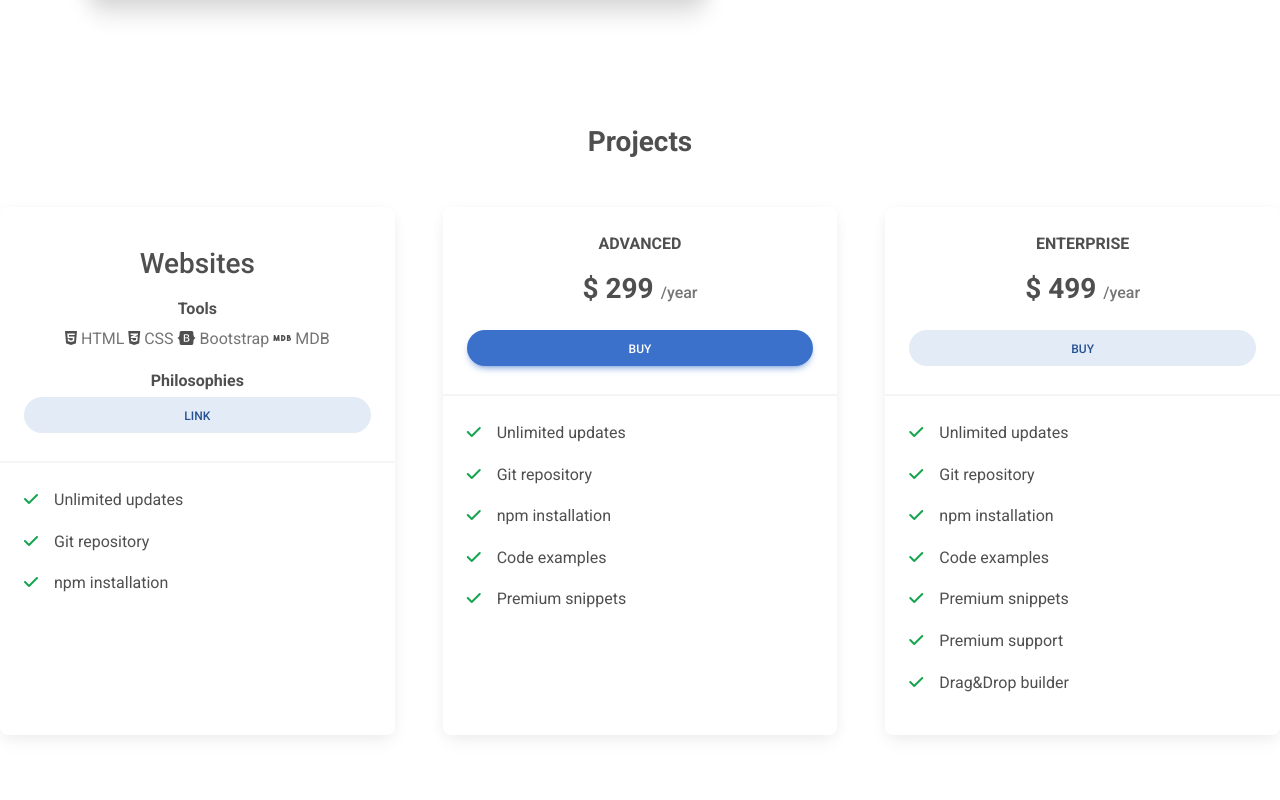
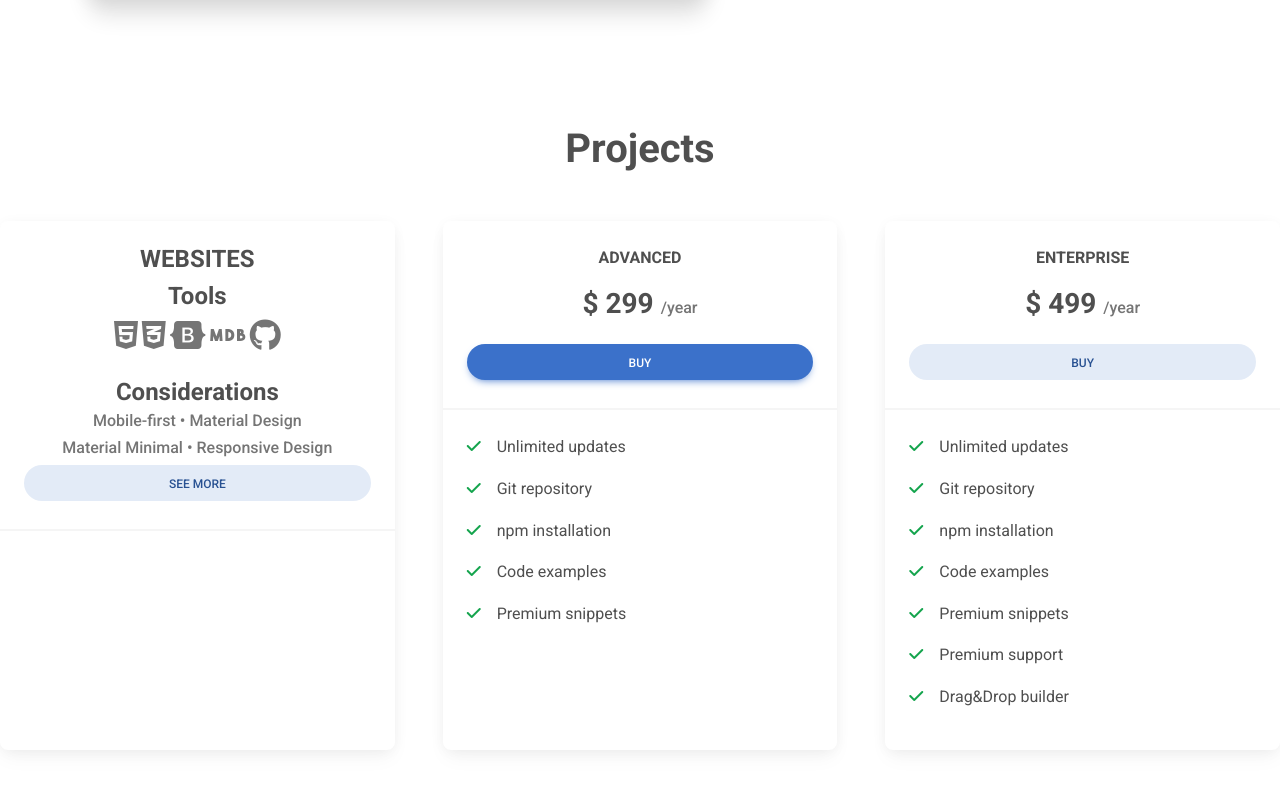
Before and after one commit to FancyPotts/website, a plain HTML site: page index.html in a window 1280 px wide. Shown: the part 1340-2140 px from the top of the page. Drawn offline with Linux system fonts and the light colour scheme.

Commit message:
Modifying website v1

```diff
--- a/index.html
+++ b/index.html
@@ -31,7 +31,7 @@
               "
         class="navbar navbar-expand-lg navbar-dark bg-dark">
     <!-- Container wrapper -->
-    <div class="container-fluid">
+    <div class="container-fluid" id="top">
       <!-- Toggle button -->
       <button class="navbar-toggler" type="button" data-mdb-toggle="collapse"
         data-mdb-target="#navbarSupportedContent" aria-controls="navbarSupportedContent" aria-expanded="false"
@@ -207,54 +207,44 @@
     </section>
   </div>
 
-<!-- Section: Pricing -->
-<section class="mb-5 mb-lg-10">
+<!-- Section: Projects -->
+<section class="mb-6 mb-lg-10">
 
-  <h3 id="projects" class="fw-bold text-center mb-5">Projects</h3>
+  <h1 id="projects" class="fw-bold text-center mb-5">Projects</h1>
 
   <div class="row gx-xl-5 border-">
     <div class="col-lg-4 col-md-12 mb-4 mb-lg-0 order-2 order-lg-1">
 
       <div class="card h-100">
-        <div class="card-header text-center pt-4">
-          <p class="text-uppercase">
-            <H3>Websites</h3>
-          </p>
+        <div class="card-header text-center pt-4 ">
+          <h4 class="text-uppercase">
+            <strong>Websites</strong>
+          </h4>
 
-          <p class="mb-1">
+          <h4 class="mb-0">
             <strong>Tools</strong>
-          </p>
+          </h4>
           <p>
 
-            <i class="fab fa-html5"></i><small class="text-muted" style="font-size: 16px"> HTML</small>
-            <i class="fab fa-css3-alt"></i><small class="text-muted" style="font-size: 16px"> CSS</small>
-            <i class="fab fa-bootstrap"></i><small class="text-muted" style="font-size: 16px"> Bootstrap</small>
-            <i class="fab fa-mdb"></i><small class="text-muted" style="font-size: 16px"> MDB</small>
+            <a class="text-muted" style="font-size: 2rem" data-mdb-toggle="tooltip" title="HTML"><i class="fab fa-html5"></i></a>
+            <a class="text-muted" style="font-size: 2rem" data-mdb-toggle="tooltip" title="CSS"><i class="fab fa-css3-alt"></i></a>
+            <a class="text-muted" style="font-size: 2rem" data-mdb-toggle="tooltip" title="Bootstrap"><i class="fab fa-bootstrap"></i></a>
+            <a class="text-muted" style="font-size: 2rem" data-mdb-toggle="tooltip" title="Material Design Bootstrap"><i class="fab fa-mdb"></i></a>
+            <a class="text-muted" style="font-size: 2rem" data-mdb-toggle="tooltip" title="GitHub/Git"><i class="fab fa-github"></i></a>
           </p>
-          <p class="mb-1">
-            <strong>Philosophies</strong>
-          </p>
+          <h4 class="mb-1">
+            <strong>Considerations</strong>
+          </h4>
+          <h6 class="text-muted mb-2" >
+          Mobile-first &bullet; Material Design
+          </h6>
+          <h6 class="text-muted mb-2" >
+            Material Minimal &bullet; Responsive Design
+          </h6>
 
           <button type="button" class="btn btn-secondary btn-rounded w-100 mb-3">
-            Link
+            See more
           </button>
-
-        </div>
-        <div class="card-body">
-
-          <ol class="list-unstyled mb-0">
-            <li class="mb-3">
-              <i class="fas fa-check text-success me-3"></i>Unlimited
-              updates
-            </li>
-            <li class="mb-3">
-              <i class="fas fa-check text-success me-3"></i>Git repository
-            </li>
-            <li class="mb-3">
-              <i class="fas fa-check text-success me-3"></i>npm
-              installation
-            </li>
-          </ol>
 
         </div>
       </div>
@@ -593,8 +583,7 @@
 
   <!-- Copyright -->
   <div class="text-center p-4" style="background-color: rgba(0, 0, 0, 0.05);">
-    © 2022 Copyright:
-    <a class="text-reset fw-bold" href="https://mdbootstrap.com/">MDBootstrap.com</a>
+    <a class="text-reset fw-bold" href="#top">Click here to get out of this rabbit hole</a>
   </div>
   <!-- Copyright -->
 </footer>
```
